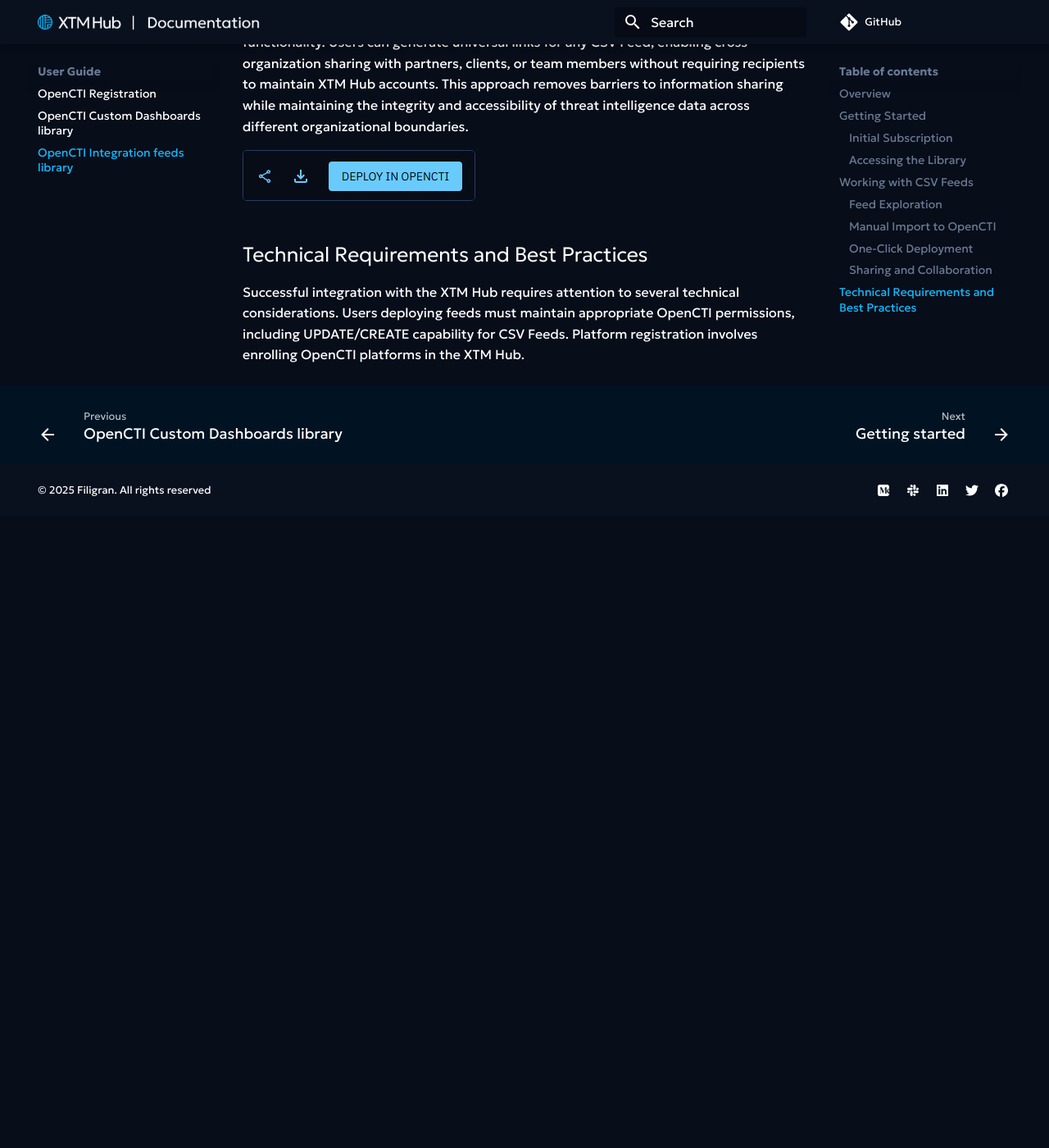
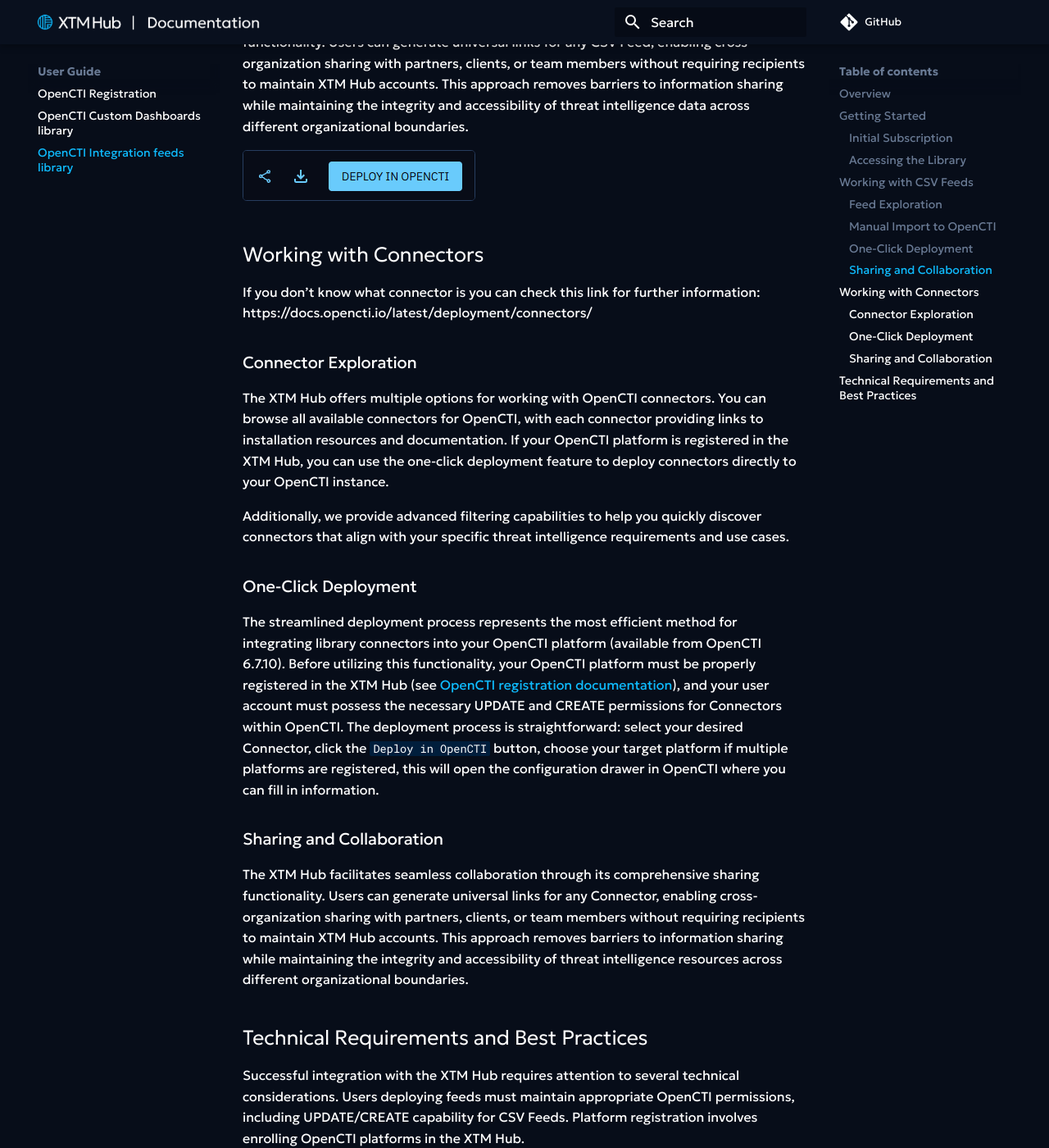
Before and after one commit to FiligranHQ/xtm-hub-docs, an MkDocs documentation site: the page built from docs/libraries/integration-feeds.md, in a window 1280 px wide and 1400 px high, scrolled down 2667 px. Shown: the whole window at 82% size. Built offline with MkDocs 1.6.1 and Material for MkDocs 9.7.7, drawn with Linux system fonts in a browser that asks for light colours; comment, search, counter and statistics services are not loaded; the version menu is left out; before the commit the page ends 3297 px from its top, so only the background shows below that.

Commit message:
[docs] add connector information

````diff
--- a/docs/libraries/integration-feeds.md
+++ b/docs/libraries/integration-feeds.md
@@ -71,6 +71,33 @@
 
 ![Top right buttons](../assets/images/one-click-deploy.png)
 
+## Working with Connectors
+If you don’t know what connector is you can check this link for further information:
+https://docs.opencti.io/latest/deployment/connectors/
+
+### Connector Exploration
+The XTM Hub offers multiple options for working with OpenCTI connectors.
+You can browse all available connectors for OpenCTI, with each connector providing links to installation resources and documentation.
+If your OpenCTI platform is registered in the XTM Hub, you can use the one-click deployment feature to deploy connectors directly to your OpenCTI instance.
+
+Additionally, we provide advanced filtering capabilities to help you quickly discover connectors that align with your specific threat intelligence requirements and use cases.
+
+### One-Click Deployment
+The streamlined deployment process represents the most efficient method for integrating library connectors
+into your OpenCTI platform (available from OpenCTI 6.7.10).
+Before utilizing this functionality, your OpenCTI platform must be properly registered in the XTM Hub (see [OpenCTI registration documentation](/user/opencti-registration)),
+and your user account must possess the necessary UPDATE and CREATE permissions for Connectors within OpenCTI.
+The deployment process is straightforward: select your desired Connector, click the ```Deploy in OpenCTI``` button,
+choose your target platform if multiple platforms are registered, this will open the configuration drawer in OpenCTI where you can fill in information.
+
+### Sharing and Collaboration
+The XTM Hub facilitates seamless collaboration through its comprehensive sharing functionality.
+Users can generate universal links for any Connector, enabling cross-organization sharing with partners,
+clients, or team members without requiring recipients to maintain XTM Hub accounts.
+This approach removes barriers to information sharing while maintaining the integrity and
+accessibility of threat intelligence resources across different organizational boundaries.
+
+
 ## Technical Requirements and Best Practices
 Successful integration with the XTM Hub requires attention to several technical considerations.
 Users deploying feeds must maintain appropriate OpenCTI permissions,
````
